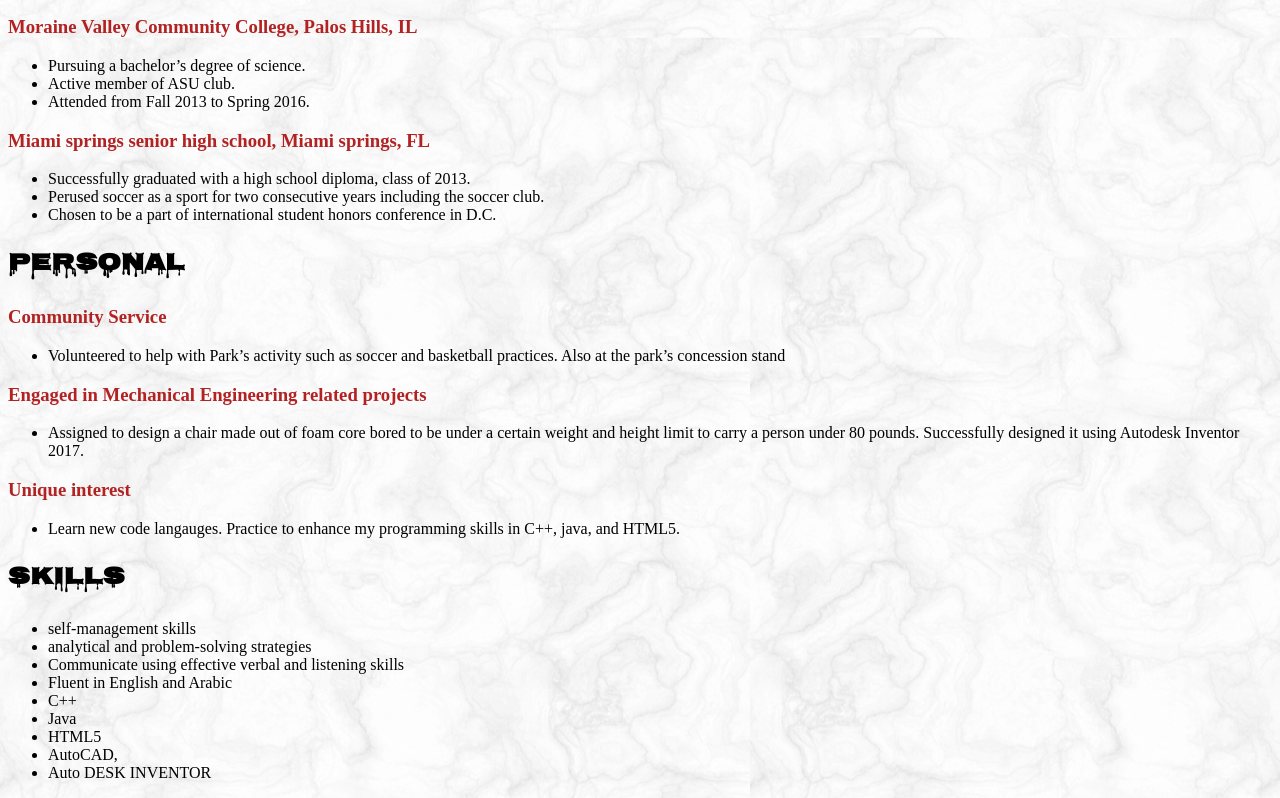
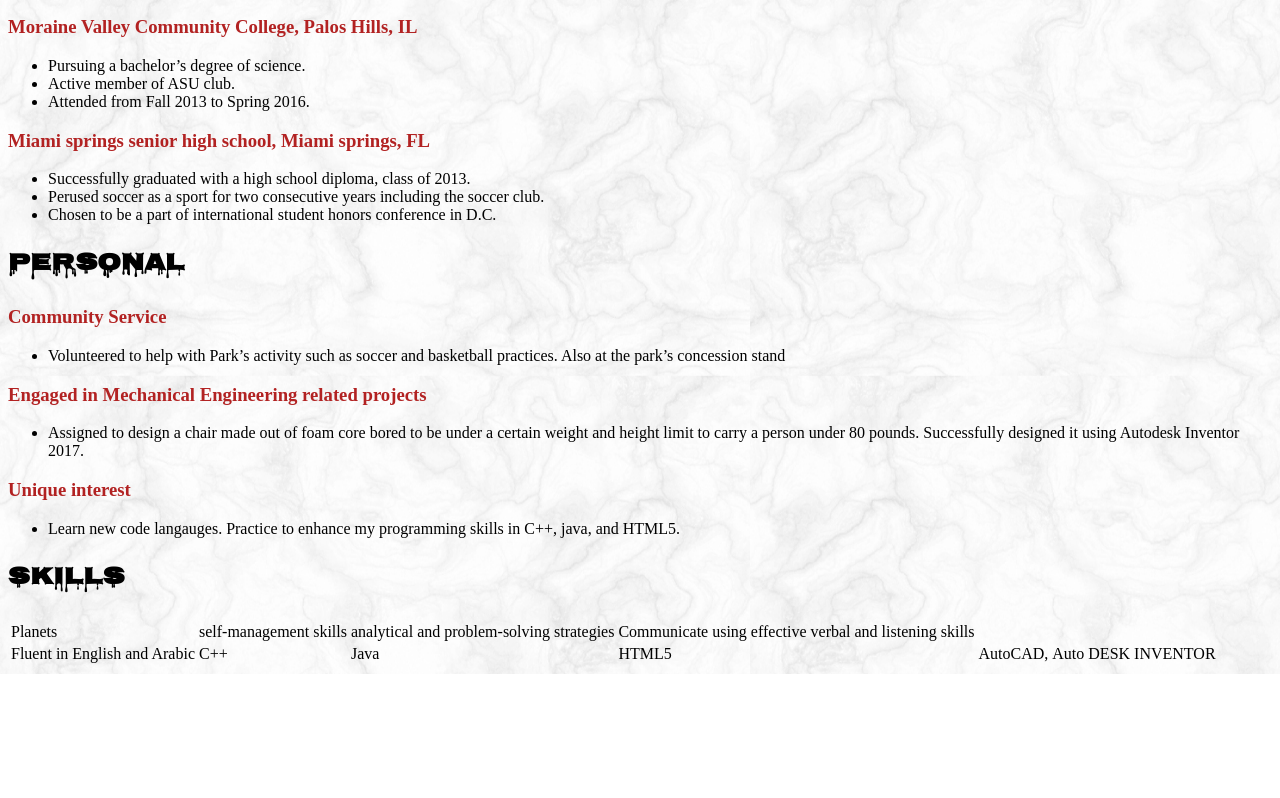
Before and after one commit to aesiely/itmd361_project2, a plain HTML site: page resume.html in a window 1280 px wide. Shown: the part 322-1120 px from the top of the page. After the commit the page ends 996 px from the top, so only its background shows below. Drawn offline with Linux system fonts and the light colour scheme; a web font is replaced by a local one.

Commit message:
table
resume's page.. skills

```diff
--- a/resume.html
+++ b/resume.html
@@ -63,17 +63,21 @@
     </ul>
  <h2>Skills</h2>
    <section id = "skills">
-    <ul>
-      <li>self-management skills</li>
-      <li>analytical and problem-solving strategies</li>
-      <li>Communicate using effective verbal and listening skills</li>
-      <li>Fluent in English and Arabic</li>
-      <li>C++</li>
-      <li>Java</li>
-      <li>HTML5</li>
-      <li>AutoCAD,</li>
-      <li>Auto DESK INVENTOR</li>
-    </ul>
+    <table id = "box1">
+      <tr>
+        <td>Planets</td>
+        <td>self-management skills</td>
+        <td>analytical and problem-solving strategies</td>
+      <td>Communicate using effective verbal and listening skills</td>
+      </tr>
+      <tr>
+      <td>Fluent in English and Arabic</td>
+      <td>C++</td>
+      <td>Java</td>
+      <td>HTML5</td>
+      <td>AutoCAD,</td>
+      <td>Auto DESK INVENTOR</td>
+    </tr>
    </section>
 </body>
 </html>
```
